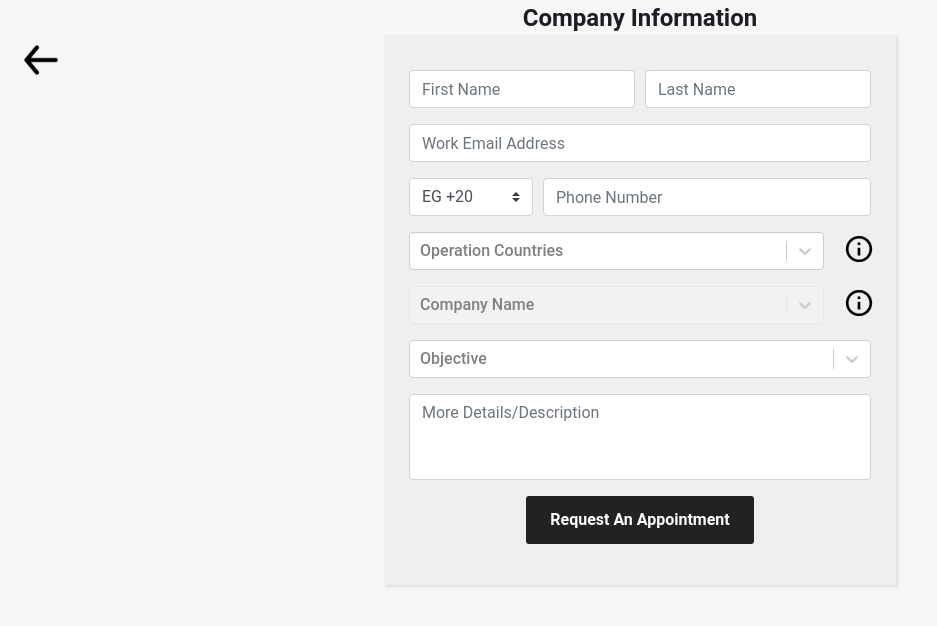
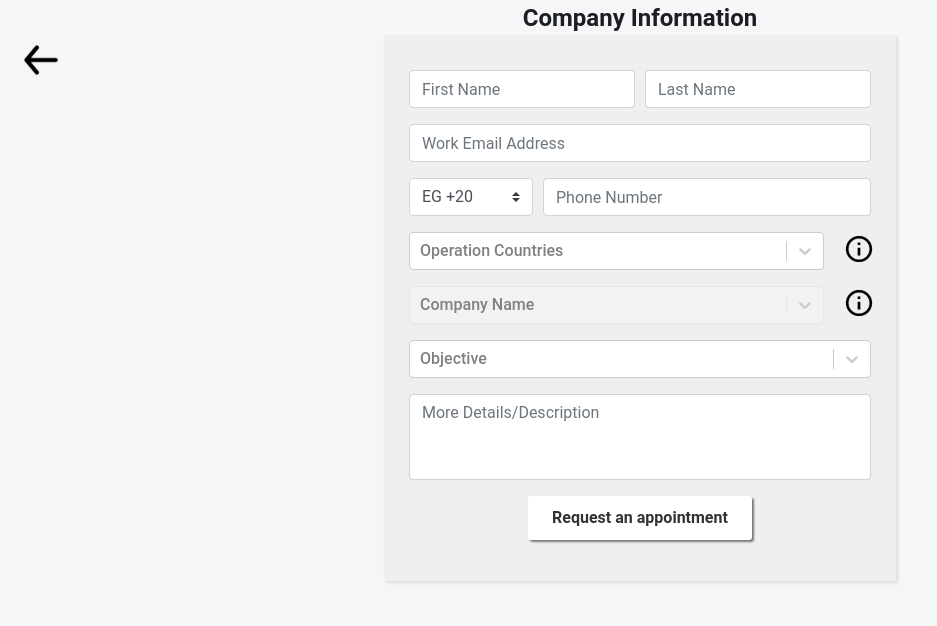
Before and after one commit to ramishenouda/appointment-booker, a React (Create React App) app in the folder appointment-booker/: page /appointment in a window 1280 px wide. Shown: the top 626 px of the page, without its empty margins (0-937 px from the left). Built offline with nearby package versions, Linux system fonts and the light colour scheme.

Commit message:
added loader view when the user requests an appointment

```diff
--- a/appointment-booker/src/components/appointment/appointment-container.js
+++ b/appointment-booker/src/components/appointment/appointment-container.js
@@ -21,7 +21,8 @@ class Appointment extends Component {
         description: '',
         openedMenu: '',
         chooseCompany: false,
-        booked: false
+        booked: false,
+        booking: false
     }
 
     requestAppointment = (event) => {
@@ -52,6 +53,8 @@ class Appointment extends Component {
                             if (!result.isConfirmed) {
                                 return;
                             }
+
+                            this.setState({ booking: true})
 
                             this.bookAppointment();
 
@@ -107,6 +110,8 @@ class Appointment extends Component {
             }).catch((err) => {
                 Notify.error('Ops...', 'Error while booking the appointment. Please try again later.')
                 console.log(err);
+            }).finally(() => {
+                this.setState({ booking: false })
             });
     }
 
--- a/appointment-booker/src/components/appointment/appointment-style.css
+++ b/appointment-booker/src/components/appointment/appointment-style.css
@@ -9,44 +9,33 @@
     vertical-align: middle;
 }
 
-.register button {
+.sub-button {
     display: inline-block;
-    padding: 12px 24px;
-    background: rgb(220,220,220);
+    padding: 10px 24px;
+    background: rgb(255, 255, 255);
     font-weight: bold;
-    color: rgb(120,120,120);
+    color: rgb(51, 51, 51);
     border: none;
     outline: none;
     border-radius: 3px;
     cursor: pointer;
     transition: ease .3s;
+    box-shadow: 2px 2px 2px rgb(121, 121, 121);
 }
 
-.register button:hover {
+.sub-button:active, .sub-button:focus {
+    background: rgb(255, 255, 255);
+    color: rgb(51, 51, 51);
+    outline: none !important;
+}
+
+.sub-button:hover {
     background: #222222;
     color: #ffffff;
 }
 
 textarea {
     resize: none;
-}
-
-.book-appointment-form Button {
-    display: inline-block;
-    padding: 12px 24px;
-    background: rgb(220,220,220);
-    font-weight: bold;
-    color: rgb(120,120,120);
-    border: none;
-    outline: none;
-    border-radius: 3px;
-    cursor: pointer;
-    transition: ease .3s;
-}
-
-.book-appointment-form Button {
-    background: #222222;
-    color: #ffffff;
 }
 
 .back-arrow {
--- a/appointment-booker/src/components/appointment/appointment-view.js
+++ b/appointment-booker/src/components/appointment/appointment-view.js
@@ -2,6 +2,7 @@ import React from 'react';
 import { Button, Col, Container, Form } from 'react-bootstrap';
 import { Link } from 'react-router-dom';
 
+import LoaderView from '../loader/loader-view'
 import Select from 'react-select'
 import CreatableSelect from 'react-select/creatable';
 
@@ -166,7 +167,15 @@ function Appointment(props) {
                 </Form.Group>
 
                 <Form.Group>
-                    <Button type="submit" className="btn btn-primary">Request An Appointment</Button>
+                    {
+                        !state.booking ? (
+                            <button type="submit" className="sub-button">Request an appointment</button>
+                        ) : (
+                            <center className="p-0 m-0">
+                                <LoaderView width={'30px'} height={'30px'}/>
+                            </center>
+                        )
+                    }
                 </Form.Group>
             </Form>
         </>
--- /dev/null
+++ b/appointment-booker/src/components/loader/loader-style.css
@@ -0,0 +1,20 @@
+.loader {
+  border: 8px solid #f3f3f3;
+  border-radius: 50%;
+  border-top: 8px solid #0080ff;
+  width: 20px;
+  height: 20px;
+  -webkit-animation: spin 2s linear infinite; /* Safari */
+  animation: spin 2s linear infinite;
+}
+
+/* Safari */
+@-webkit-keyframes spin {
+  0% { -webkit-transform: rotate(0deg); }
+  100% { -webkit-transform: rotate(360deg); }
+}
+
+@keyframes spin {
+  0% { transform: rotate(0deg); }
+  100% { transform: rotate(360deg); }
+}
--- /dev/null
+++ b/appointment-booker/src/components/loader/loader-view.js
@@ -0,0 +1,22 @@
+import './loader-style.css'
+import React, { Component } from 'react';
+
+
+class LoaderView extends Component {
+
+    render() {
+        const style = {
+            width: this.props.width,
+            height: this.props.height,
+            borderWidth: this.props.borderWidth,
+            borderStyle: this.props.borderStyle,
+            borderColor: this.props.borderColor,
+        }
+
+        return (
+            <div style={style} className="loader"></div>
+        );
+    }
+}
+
+export default LoaderView;
```
